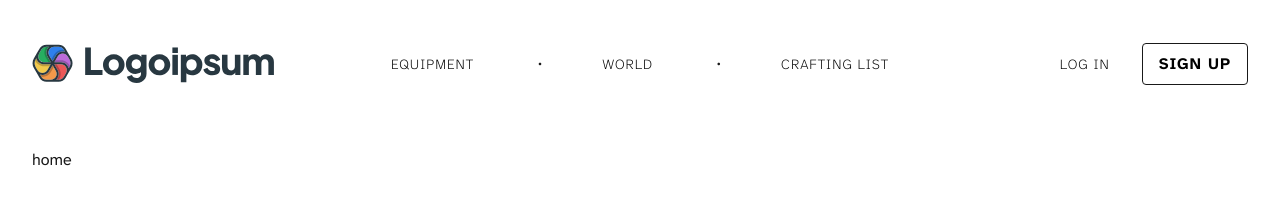
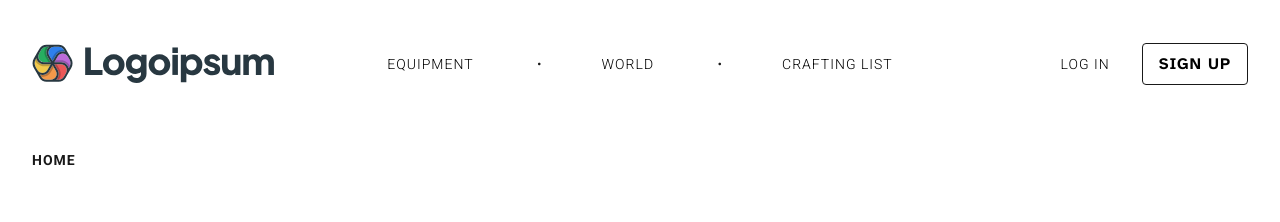
Before and after one commit to dynSR/hunters-codex, an Angular app in the folder project/: page / in a window 1280 px wide. Shown: the top 222 px of the page. Built offline with nearby package versions, Linux system fonts and the light colour scheme.

Commit message:
💉 fix: modified link and button css to match root rules, new look

```diff
--- a/project/src/css/button.css
+++ b/project/src/css/button.css
@@ -2,9 +2,8 @@
   font-weight: normal;
   letter-spacing: var(--size-xs);
   border: solid;
+  border: var(--border-main);
   border-radius: var(--size-small);
-  border-color: var(--black-opaque);
-  border-width: var(--size-xs);
   background: none;
   padding: var(--size-medium) var(--size-large);
 }
@@ -15,8 +14,8 @@
 
 .btn:disabled {
   user-select: none;
-  color: var(--disabled-opaque);
-  background-color: var(--disabled-medium);
+  color: var(--grey-opaque);
+  background-color: var(--grey-medium);
 }
 
 .btn-primary {
--- a/project/src/css/link.css
+++ b/project/src/css/link.css
@@ -1,6 +1,8 @@
-.link {
+.link,
+.link--current {
+  font-family: var(--font-link);
   text-transform: uppercase;
-  font-weight: lighter;
+  font-weight: var(--weight-light);
   font-size: var(--font-size-link);
   user-select: none;
   letter-spacing: var(--size-xs);
@@ -13,3 +15,7 @@
   text-underline-offset: var(--size-small);
   text-decoration-thickness: var(--size-small);
 }
+
+.link--current {
+  font-weight: bold;
+}
```
